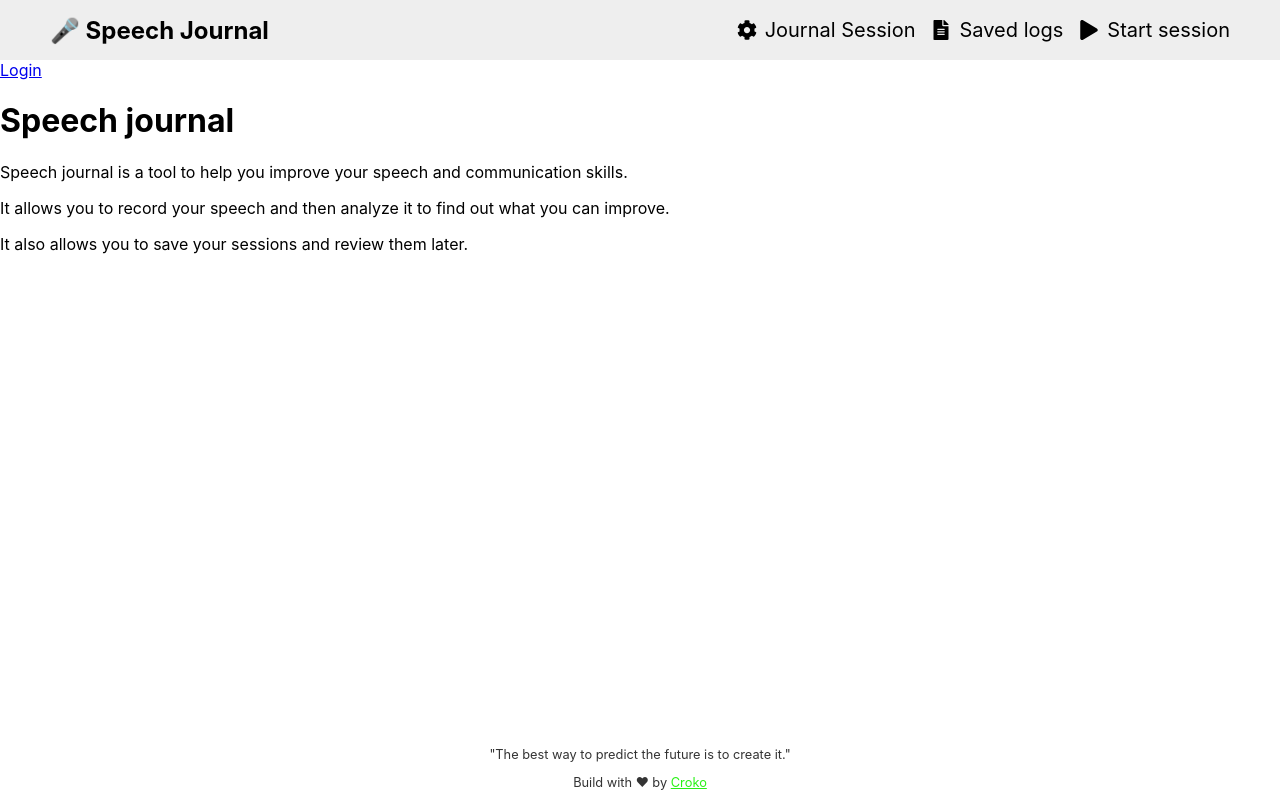
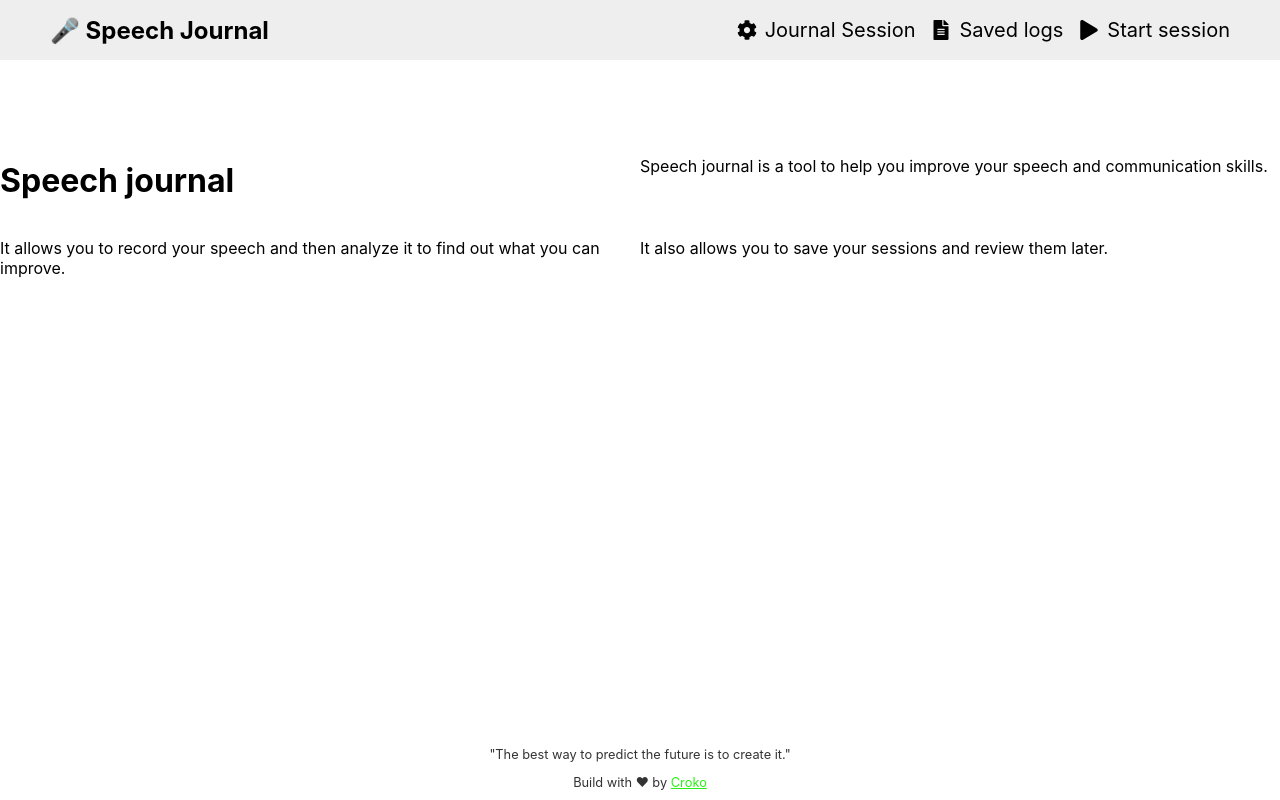
Before and after one commit to croko22/speech-journal, a React (Vite) app: page / in a window 1280 px wide. Built offline with nearby package versions, Linux system fonts and the light colour scheme; no server answers.

Commit message:
Basic for login, landing about the app

```diff
--- a/src/pages/Landing.jsx
+++ b/src/pages/Landing.jsx
@@ -1,12 +1,11 @@
+import { useEffect } from "react";
+import { useNavigate } from "react-router-dom";
+import { useStore } from "../hooks/useStore";
 import { GoogleLogin } from "@react-oauth/google";
 import axios from "axios";
-import { useStore } from "../hooks/useStore";
-import { useNavigate } from "react-router-dom";
-import { useEffect } from "react";
 
 const Landing = () => {
   const setAuthData = useStore((state) => state.setAuthData);
-
   const authData = useStore((state) => state.authData);
   const navigate = useNavigate();
 
@@ -15,8 +14,7 @@ const Landing = () => {
   }, [authData, navigate]);
 
   return (
-    <div>
-      <a href="login">Login</a>
+    <div className="container">
       <h1>Speech journal</h1>
       <p>
         Speech journal is a tool to help you improve your speech and
```
Also changed, not shown: src/pages/Landing.scss (added).
